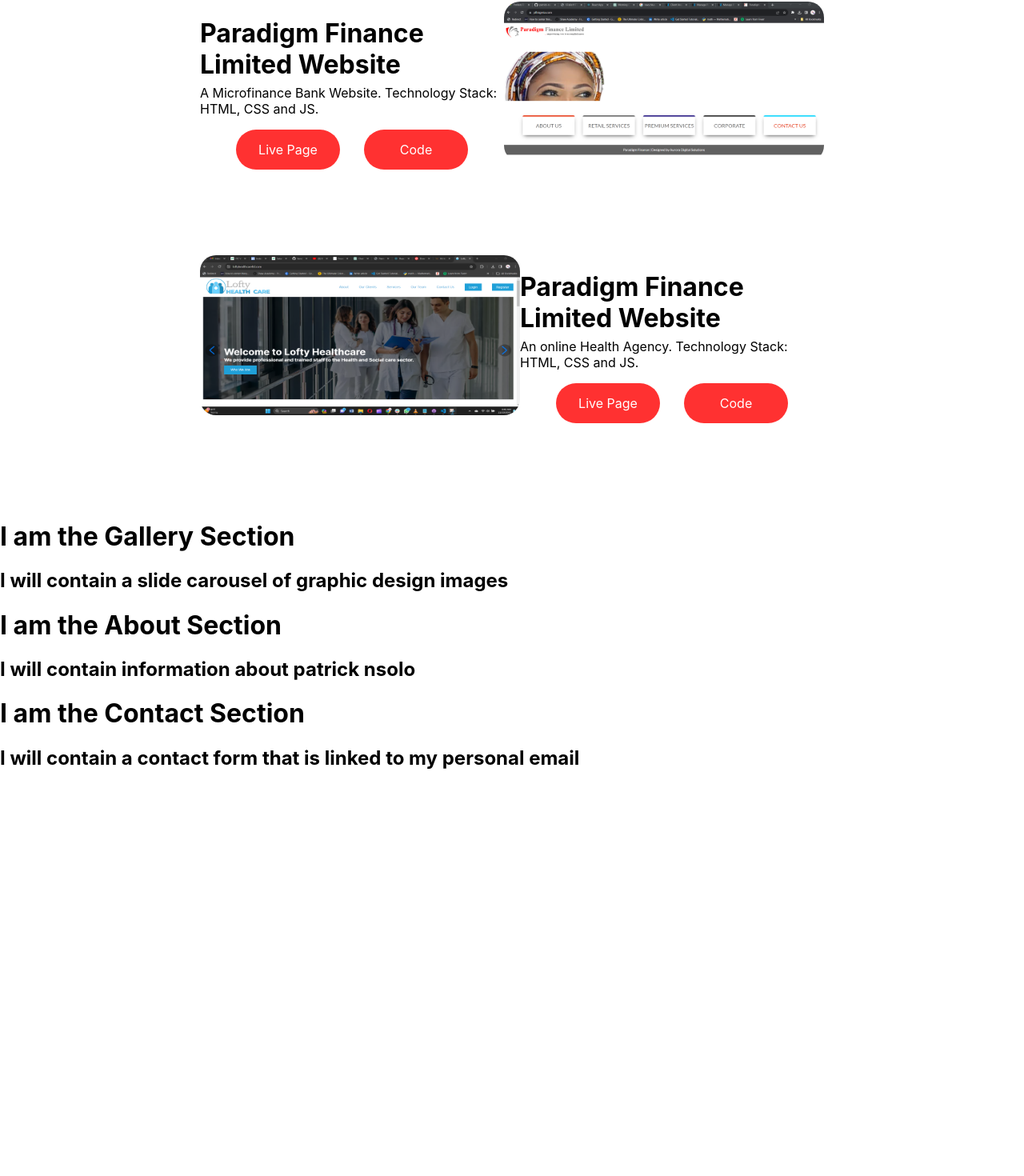
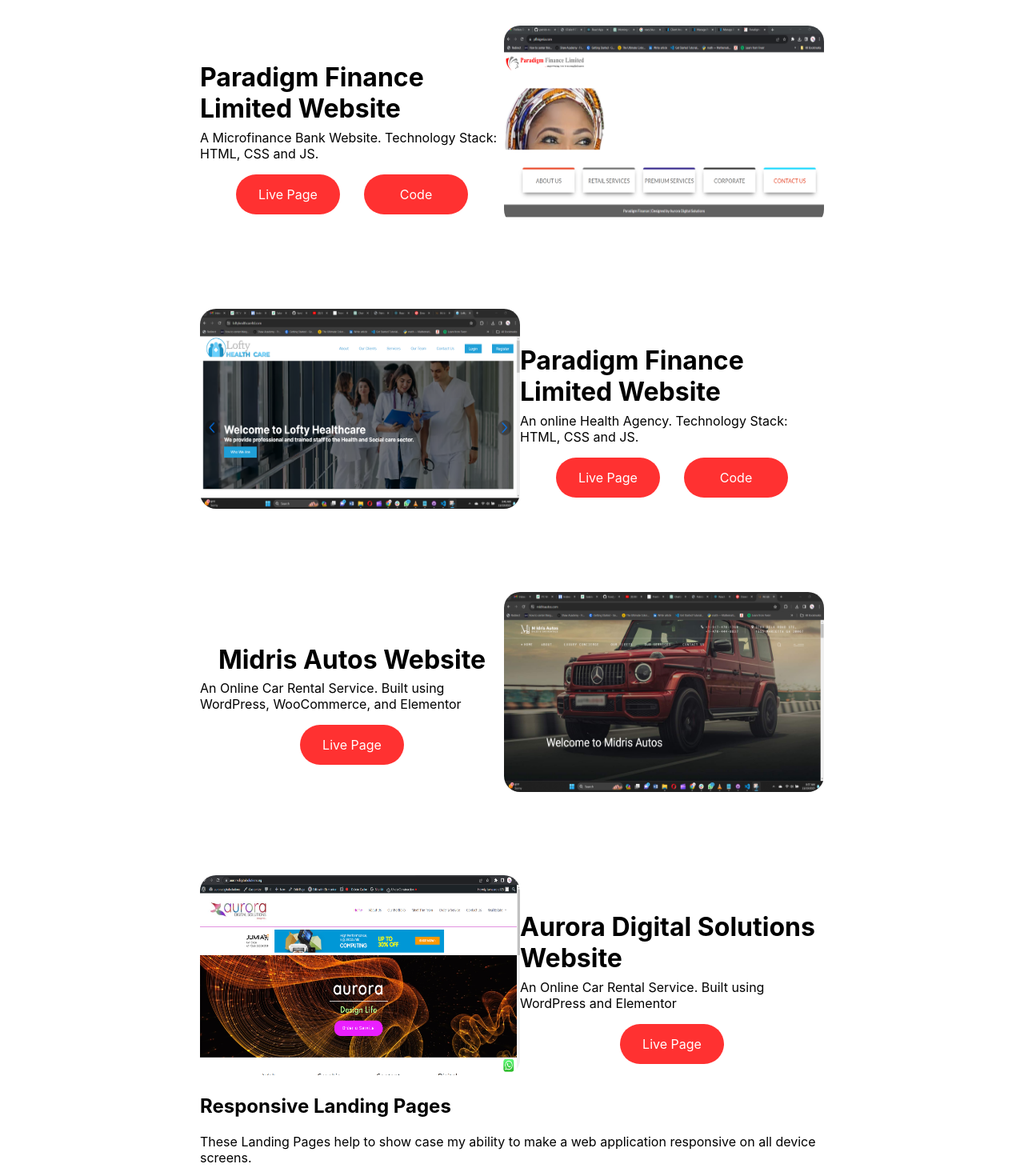
Before and after one commit to patrick-nsolo/FEDportfolio, a React (Create React App) app: page / in a window 1280 px wide. Shown: the part 1234-2704 px from the top of the page at 80% size. Before the commit the page ends 2216 px from the top, so only its background shows below. Built offline with nearby package versions, Linux system fonts and the light colour scheme.

Commit message:
update responsive landing pages

```diff
--- a/src/components/MyProjects/Projects.css
+++ b/src/components/MyProjects/Projects.css
@@ -1,15 +1,15 @@
 .project-display{
     padding:100px 250px;
 }
-.wellnest-project, .lhc-project{
+.wellnest-project, .lhc-project, .aurora-project{
     display: flex;
     justify-content: space-between;
     align-items: center;
     margin-top: 100px;
 }
-.wellnest-img img, .pfl-img img, .lhc-img img{
+.wellnest-img img, .pfl-img img, .lhc-img img, .midris-img img, .aurora-img img{
     width:400px;
-    height:200px;
+    height:250px;
     border-radius: 20px;
 }
 .project-details{
@@ -33,8 +33,7 @@
     color: #fff;
     border-radius: 25px;
 }
-
-.pfl-project{
+.pfl-project, .midris-project{
     display: flex;
     flex-direction: row-reverse;
     justify-content: space-between;
@@ -45,3 +44,6 @@
     display: flex;
     gap: 30px;
 }
+.responsive-pages{
+
+}
--- a/src/components/MyProjects/Projects.js
+++ b/src/components/MyProjects/Projects.js
@@ -40,6 +40,40 @@ function Projects() {
             </div>
           </div>
         </div>
+        <div className='midris-project'>
+          <div className='midris-img'>
+            <img src='../images/midris.webp' alt=''/>
+          </div>
+          <div className='project-details'>
+            <h2>Midris Autos Website</h2>
+            <p className='desription'>An Online Car Rental Service. Built using WordPress, WooCommerce, and Elementor</p>
+            <a href='https://midrisautos.com/' target='_blank' rel="noreferrer">Live Page</a>
+          </div>
+        </div>
+        <div className='aurora-project'>
+          <div className='aurora-img'>
+            <img src='../images/aurora.webp' alt=''/>
+          </div>
+          <div className='project-details'>
+            <h2>Aurora Digital Solutions Website</h2>
+            <p className='desription'>An Online Car Rental Service. Built using WordPress and Elementor</p>
+            <a href='https://auroradigitalsolutions.ng/' target='_blank' rel="noreferrer">Live Page</a>
+          </div>
+        </div>
+        <div className='responsive-pages'>
+          <h2>Responsive Landing Pages</h2>
+          <p>These Landing Pages help to show case my ability to make a web application responsive on all device screens.</p>
+          <div>
+
+
+          </div>
+          <div>
+
+          </div>
+          <div>
+
+          </div>
+        </div>
     </div>
   )
 }
```
